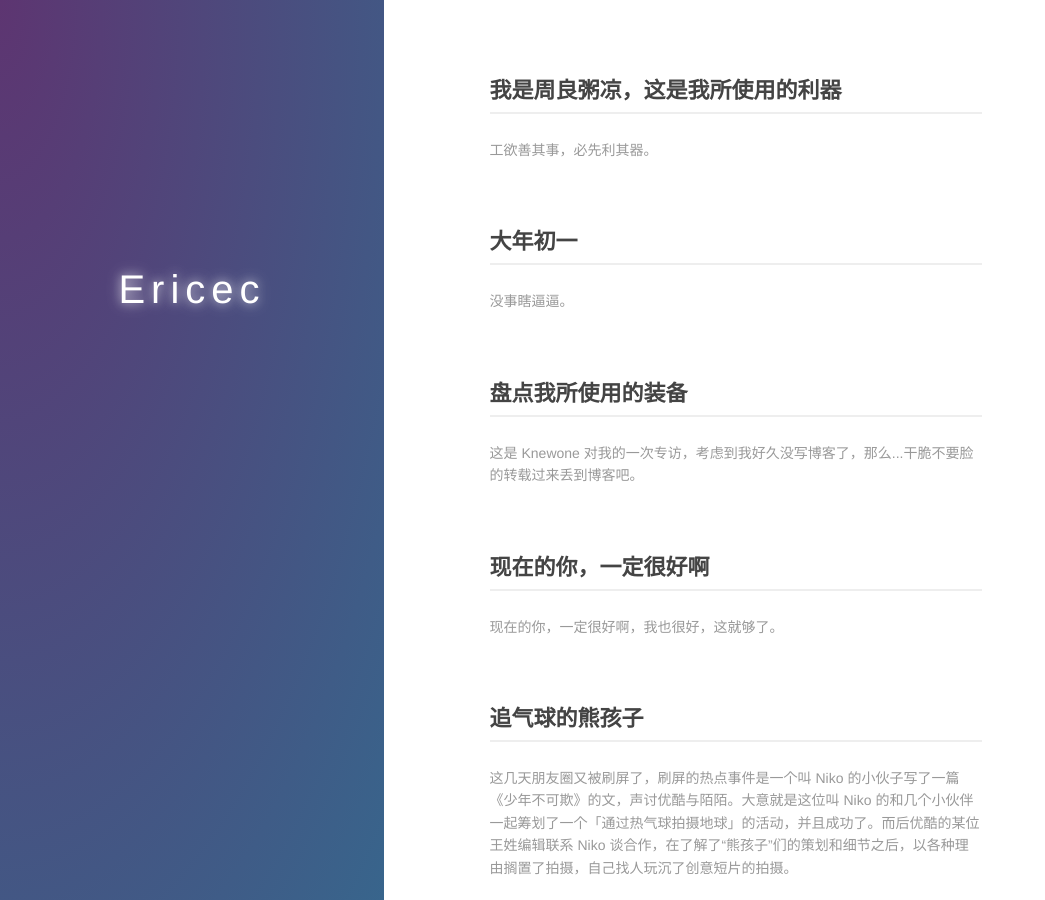
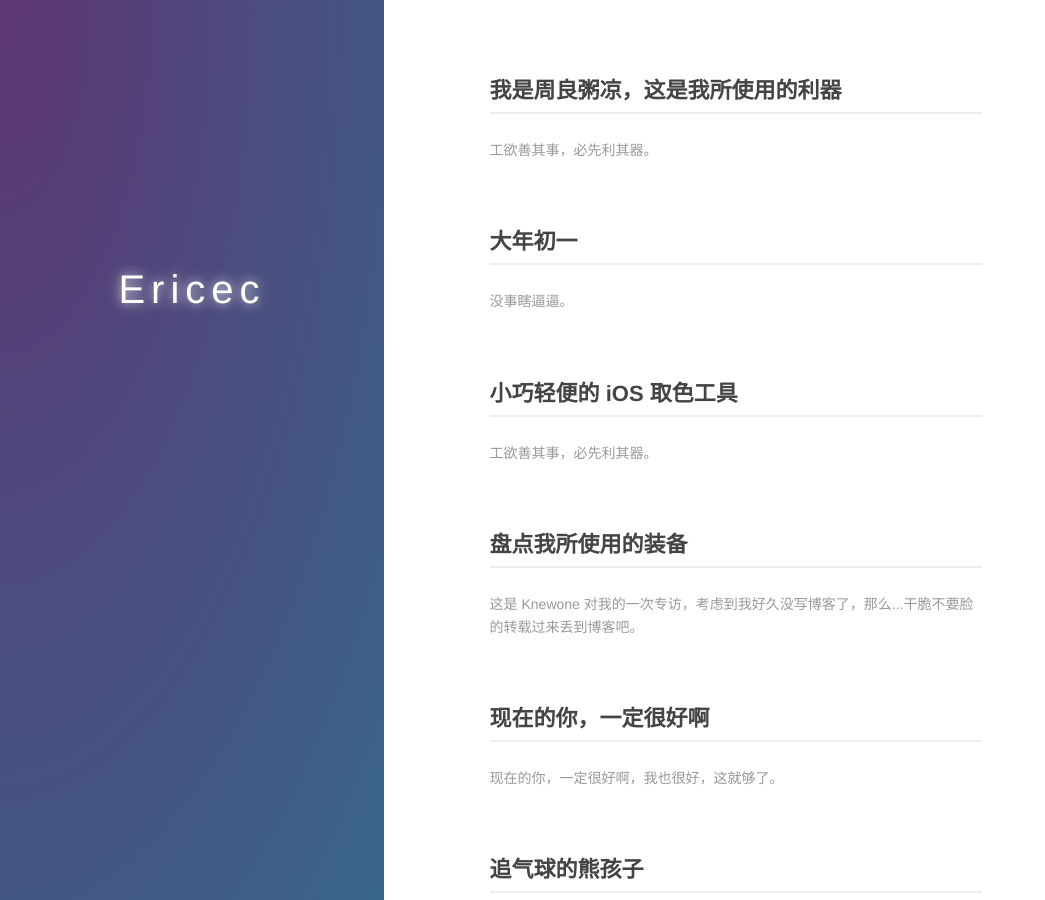
Before and after one commit to xiaowudesign/xiaowudesign.github.io, a Jekyll site: the page built from index.md, in a window 1280 px wide and 900 px high. Shown: the whole window, without its empty margins (0-1045 px from the left). Built offline with Jekyll 4.4.1, drawn with Linux system fonts in a browser that asks for light colours.

Commit message:
新增《小巧轻便的 iOS 取色工具》

```diff
--- a/_posts/Sip Color：小巧轻便的 iOS 取色工具.md
+++ b/_posts/2015-01-12-319.html.md
@@ -1,10 +1,16 @@
-Title: Sip Color：小巧轻便的 iOS 取色工具
+---
+layout:     post
+title:      小巧轻便的 iOS 取色工具
+Date:       2015-01-12 10:14:55
+URL:        /319.html
+category:   blog
+Tags:       iOS , Mac , 工具 , 设计
+description: 工欲善其事，必先利其器。
+---
 
-Date: 2015-01-12 10:14:55
 
-URL: /319.html
 
-Tags: iOS , Mac , 工具 , 设计
+
 
 > 或许你知道我是一名极端应用控，手机上安装了大量的 APP，出于兴趣爱好，我搞了一个名叫 **ApplePlus** 的微信公众号，不定期分享一些我认为好的应用，隔一段时间送一些付费 App 的兑换码，如果你有兴趣，不妨可以关注一下。
 
```
